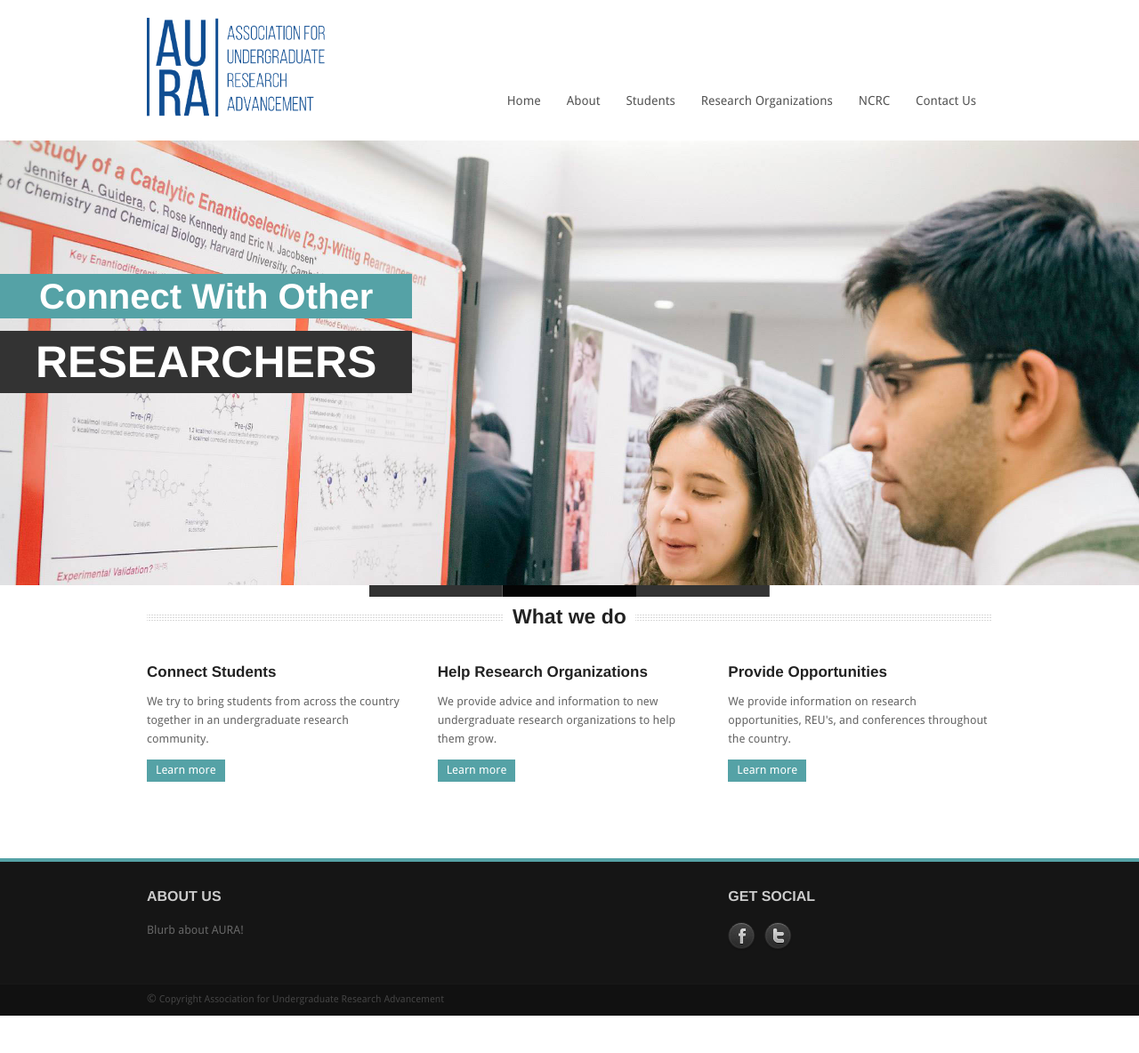
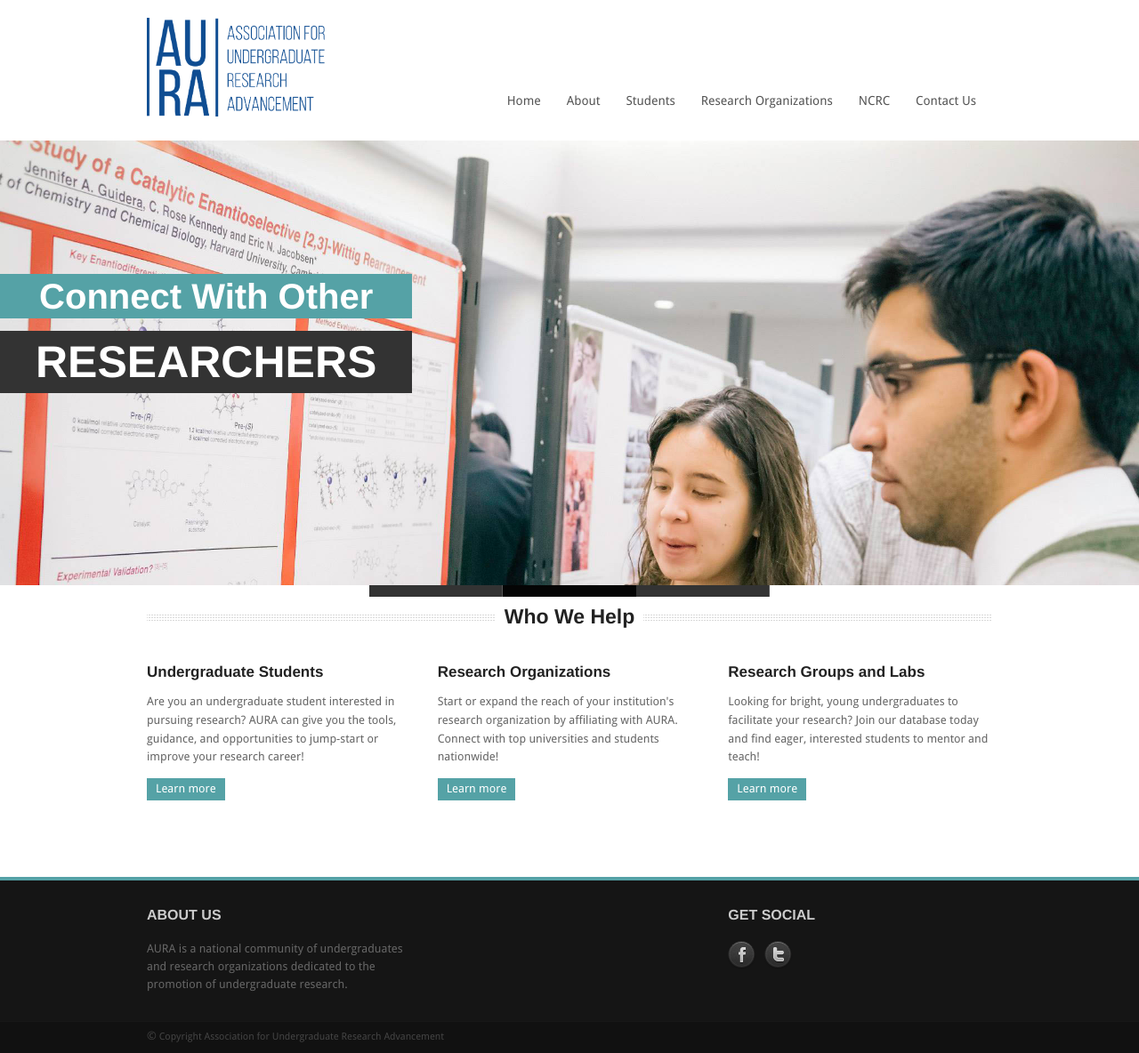
Before and after one commit to kraftp/aura_website, a Jekyll site: the page built from index.html, in a window 1280 px wide. Shown: the whole page at 89% size. Built offline with Jekyll 4.4.1, drawn with Linux system fonts in a browser that asks for light colours; Markdown is read by kramdown in place of the engine named in the settings; the list of posts is cut into pages by our own code; before the commit the page ends 1142 px from its top, so only the background shows below that.

Commit message:
Rewrote "what we do" in index.html and updated footer

```diff
--- a/_includes/footer.html
+++ b/_includes/footer.html
@@ -7,7 +7,7 @@
 	</p>
 	<div class="four columns">
 		<h1>ABOUT US</h1>
-		 Blurb about AURA!
+		 AURA is a national community of undergraduates and research organizations dedicated to the promotion of undergraduate research.
 	</div>
 	<div class="four columns">
 		<h1>GET SOCIAL</h1>
--- a/index.html
+++ b/index.html
@@ -46,34 +46,34 @@ title: Home
 <div class="row">
 	<div class="twelve columns">
 		<div class="centersectiontitle">
-			<h4>What we do</h4>
+			<h4>Who We Help</h4>
 		</div>
 	</div>
 	<div class="four columns">
-		<h5>Connect Students</h5>
+		<h5>Undergraduate Students</h5>
 		<p>
-			 We try to bring students from across the country together in an undergraduate research community.
+			 Are you an undergraduate student interested in pursuing research? AURA can give you the tools, guidance, and opportunities to jump-start or improve your research career!
 		</p>
 		<p>
-			<a href="/pages/for_students/" class="readmore">Learn more</a>
+			<a href="/pages/for_students" class="readmore">Learn more</a>
 		</p>
 	</div>
 	<div class="four columns">
-		<h5>Help Research Organizations</h5>
+		<h5>Research Organizations</h5>
 		<p>
-			 We provide advice and information to new undergraduate research organizations to help them grow.
-	 	</p>
+			 Start or expand the reach of your institution's research organization by affiliating with AURA. Connect with top universities and students nationwide!
+		</p>
 		<p>
 			<a href="/pages/for_research_organizations" class="readmore">Learn more</a>
 		</p>
 	</div>
 	<div class="four columns">
-		<h5>Provide Opportunities</h5>
+		<h5>Research Groups and Labs</h5>
 		<p>
-			We provide information on research opportunities, REU's, and conferences throughout the country.
+			 Looking for bright, young undergraduates to facilitate your research? Join our database today and find eager, interested students to mentor and teach!
 		</p>
 		<p>
-			<a href="/pages/research_opportunities" class="readmore">Learn more</a>
+			<a href="/pages/database" class="readmore">Learn more</a>
 		</p>
 	</div>
 </div>
```
Also changed, not shown: pages/database.md (+1 -0 lines), pages/for_students.md (+2 -3 lines).
